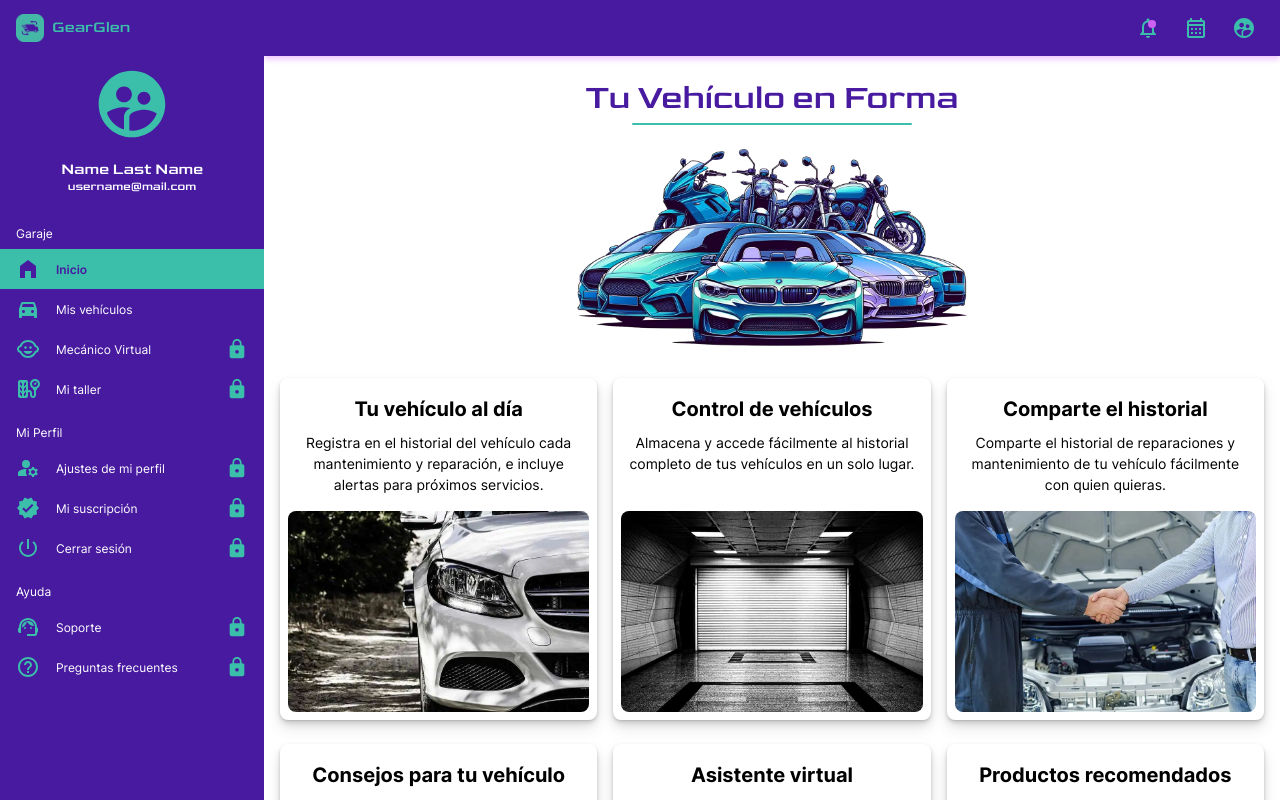
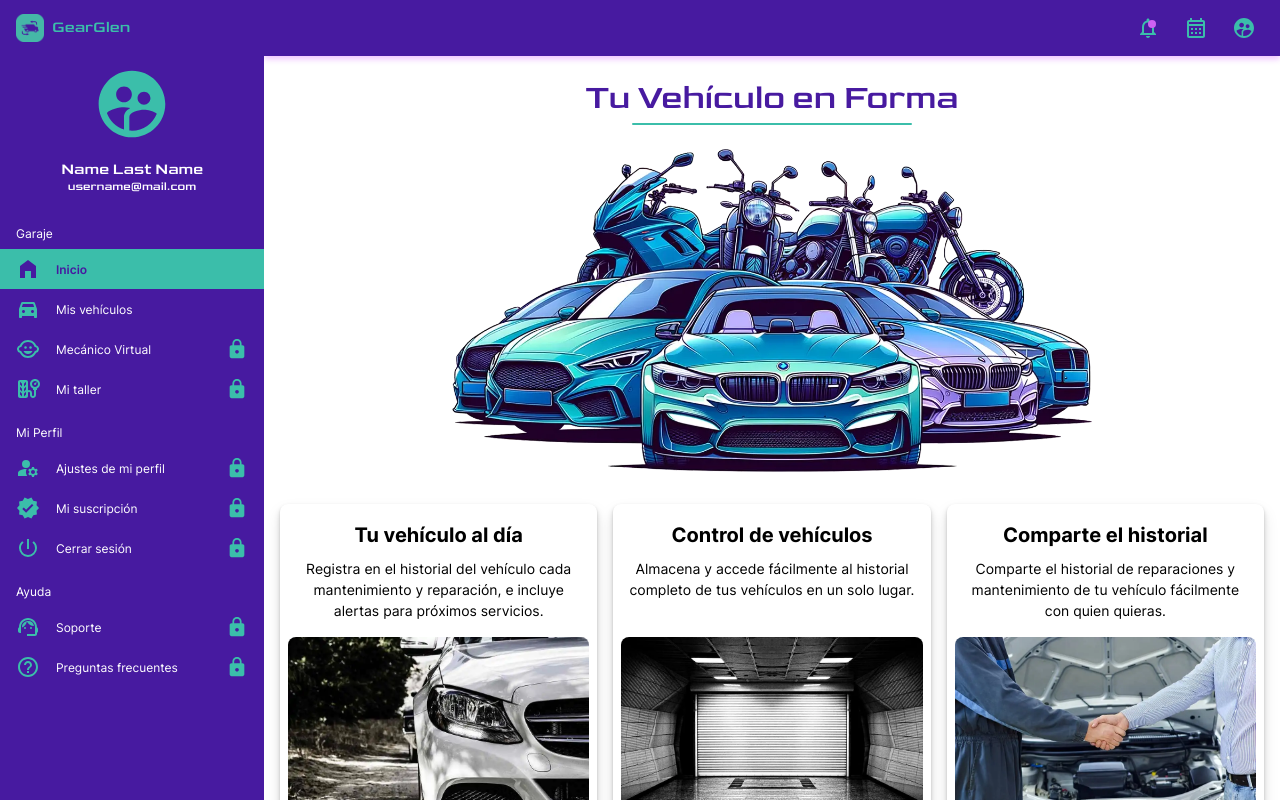
Before and after one commit to gonzalo-plaza/gearglen, a React (Vite) app: page / in a window 1280 px wide. Built offline with nearby package versions, Linux system fonts and the light colour scheme.

Commit message:
Home: Add new section properties

```diff
--- a/src/components/pages/Home.jsx
+++ b/src/components/pages/Home.jsx
@@ -5,24 +5,28 @@ export const Home = () => {
 		<>
 			<Section
 				title='Tu Vehículo en Forma'
-				mobileImg='./images/vehicles-collection-600.webp'
-				img='./images/vehicles-collection.webp'
+				img='./images/vehicles-collection-600.webp'
+				imgWidth='600'
+				imgHeight='303'
+				desktopImg='./images/vehicles-collection.webp'
 				desktopImgHeight='606'
 				desktopImgWidth='1200'
-				imgWidth='600'
-				imgHeight='303'
+				reduceImg={true}
+				altImgText='Varios coches y motos de color azul orientados hacia el frente'
 			>
 				<HomeInfoCards />
 			</Section>
 			<Section
 				title='Mantén tu Vehículo Siempre Listo'
-				mobileImg='./images/car-maintenance-700.webp'
-				img='./images/car-maintenance.webp'
-				description='Disfruta de la comodidad de tener tu vehículo en perfecto estado con GearGlen. Gestiona el mantenimiento y las reparaciones con nuestro sistema completo que garantiza la eficiencia y seguridad de cada viaje.'
+				img='./images/car-maintenance-700.webp'
+				imgWidth='700'
+				imgHeight='377'
+				desktopImg='./images/car-maintenance.webp'
 				desktopImgHeight='592'
 				desktopImgWidth='1100'
-				imgWidth='700'
-				imgHeight='377'
+				reduceImg={true}
+				altImgText='SUV azul en un taller mecánico con herramientas y piezas de automóvil colgadas en la pared del fondo'
+				description='Disfruta de la comodidad de tener tu vehículo en perfecto estado con GearGlen. Gestiona el mantenimiento y las reparaciones con nuestro sistema completo que garantiza la eficiencia y seguridad de cada viaje.'
 			></Section>
 		</>
 	);
```
